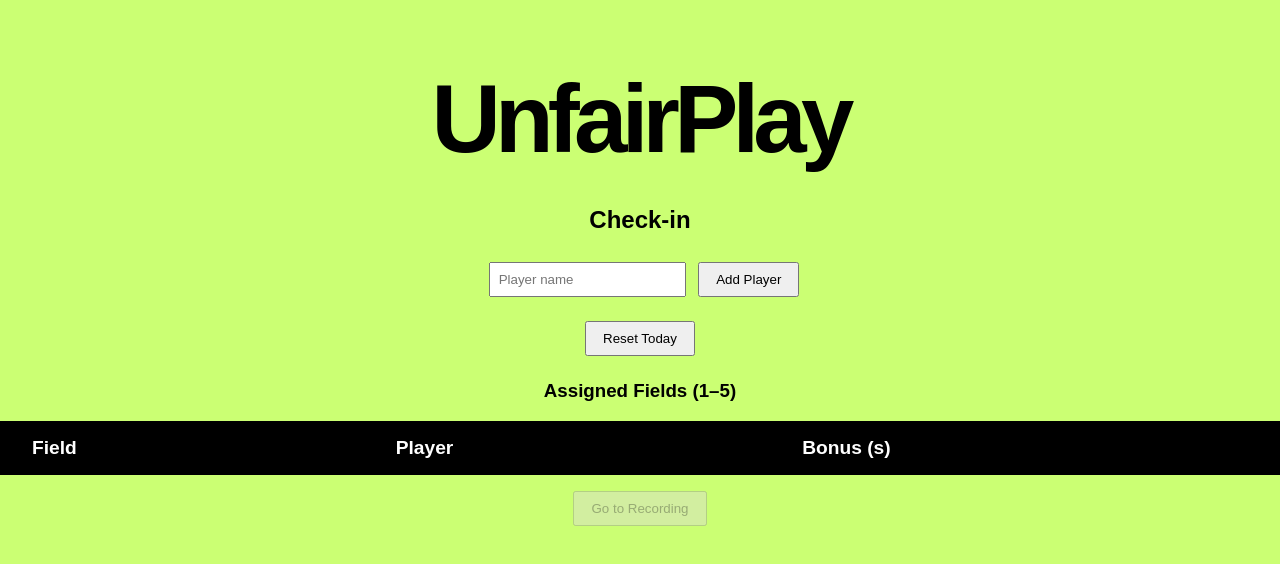
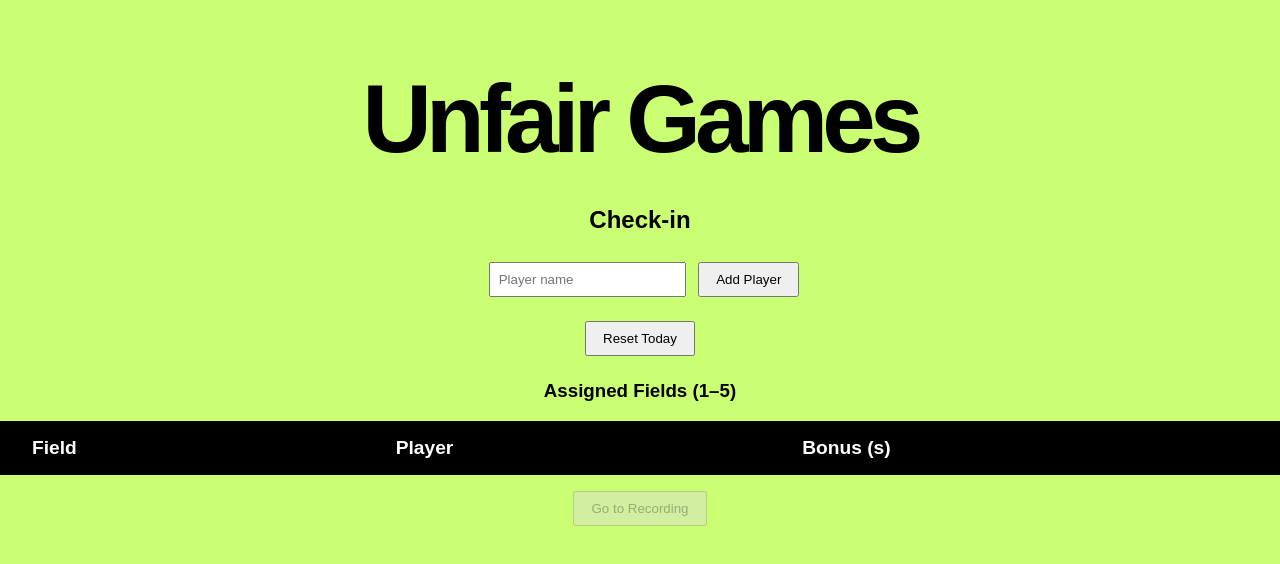
Before and after one commit to Ralphbruens/Scoreboard, a plain HTML site: page index.html in a window 1280 px wide. Drawn offline with nearby package versions, Linux system fonts and the light colour scheme.

Commit message:
Revert "Update index.html"
This reverts commit d49b0b66dcb748b02fea0391a0539f27d013028b.

```diff
--- a/index.html
+++ b/index.html
@@ -7,7 +7,7 @@
   <link rel="stylesheet" href="style.css">
 </head>
 <body>
-  <h1>UnfairPlay</h1>
+  <h1>Unfair Games</h1>
 
   <!-- Check-in Screen -->
   <section id="checkinScreen">
```
